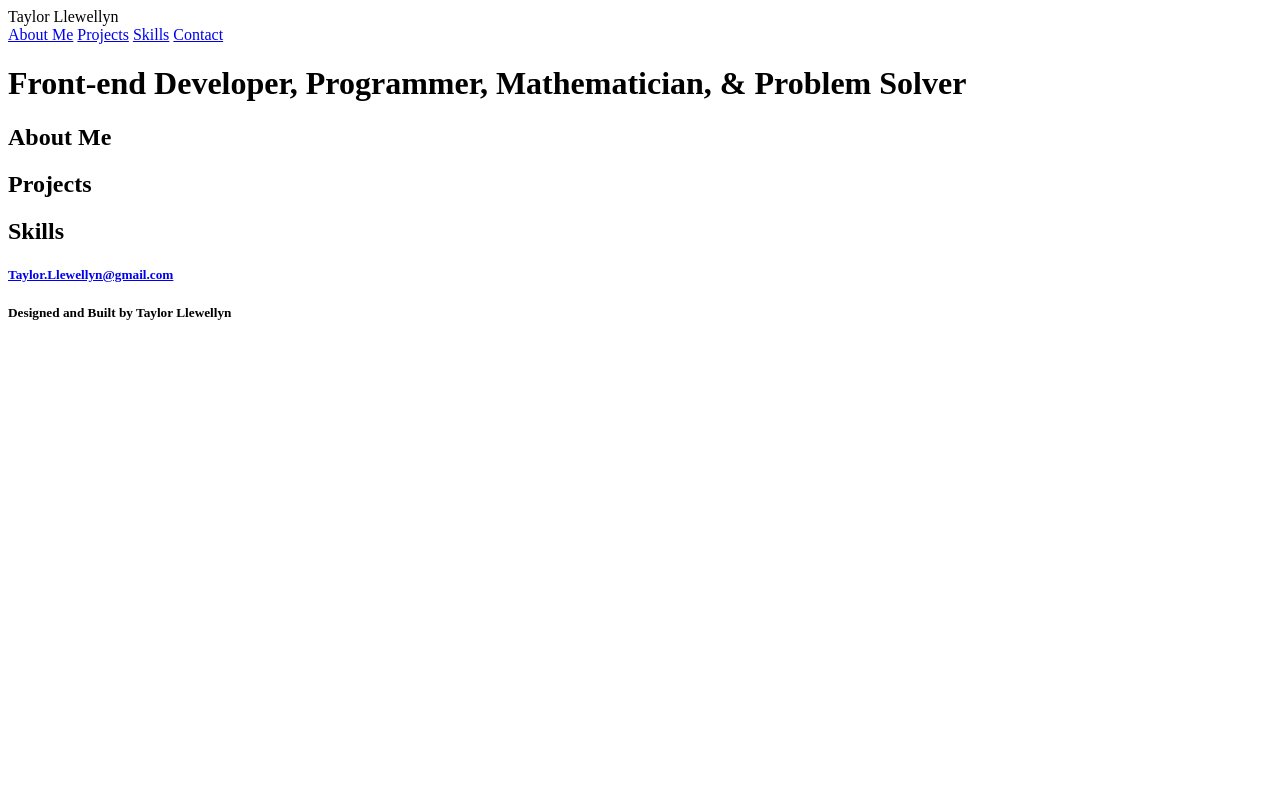
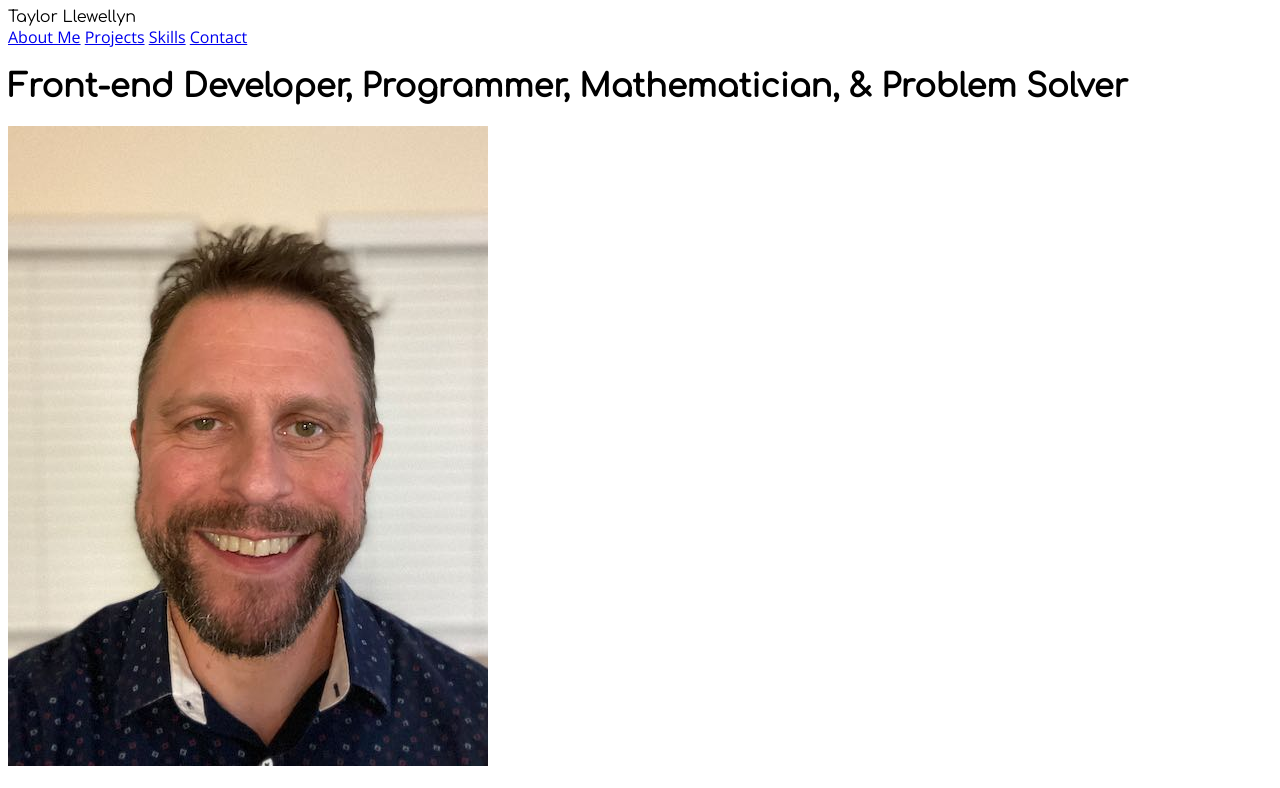
Before and after one commit to taylorllewellyn/portfolio, a plain HTML site: page index.html in a window 1280 px wide. Shown: the top 788 px of the page. Drawn offline with nearby package versions, Linux system fonts and the light colour scheme.

Commit message:
Add font families

```diff
--- a/index.html
+++ b/index.html
@@ -6,6 +6,10 @@
     <meta http-equiv="X-UA-Compatible" content="IE=edge">
     <meta name="viewport" content="width=device-width, initial-scale=1.0">
     <title>Taylor Llewellyn</title>
+    <!-- Load google fonts. Comfortaa & Open Sans-->
+    <link rel="preconnect" href="https://fonts.googleapis.com">
+    <link rel="preconnect" href="https://fonts.gstatic.com" crossorigin>
+    <link href="https://fonts.googleapis.com/css2?family=Comfortaa&family=Open+Sans&display=swap" rel="stylesheet">
 
     <link rel="stylesheet" href="resources/css/style.css">
 
@@ -24,6 +28,7 @@
 
     <div class="title">
         <h1>Front-end Developer, Programmer, Mathematician, & Problem Solver</h1>
+        <img src="resources/images/portrait.jpeg" alt="Photo of Llewellyn" title="Taylor Llewellyn">
     </div>
 
     <div class="aboutMe">
--- a/resources/css/style.css
+++ b/resources/css/style.css
@@ -0,0 +1,11 @@
+html {
+    font-family: 'Open Sans', sans-serif;
+}
+
+#name {
+    font-family: 'Comfortaa', cursive;
+}
+
+h1, h2 {
+    font-family: 'Comfortaa', cursive;
+}
```
Also changed, not shown: resources/images/portrait.jpeg (added).
